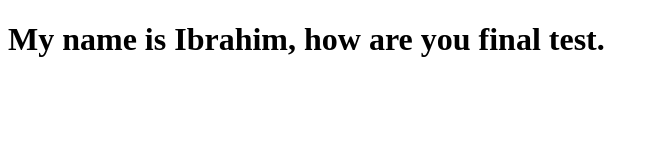
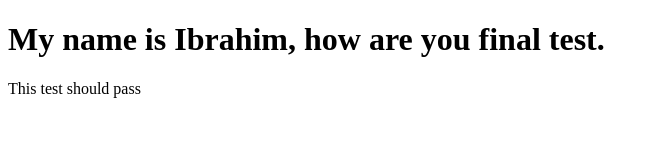
Before and after one commit to Ibbya42/Html, a plain HTML site: page index.html in a window 1280 px wide. Shown: the whole page, without its empty margins (0-659 px from the left). Drawn offline with Linux system fonts and the light colour scheme.

Commit message:
Test Commit

```diff
--- a/index.html
+++ b/index.html
@@ -8,5 +8,6 @@
 </head>
 <body>
    <h1> My name is Ibrahim, how are you final test.</h1>
+   <p>This test should pass</p>
 </body>
 </html>
```
